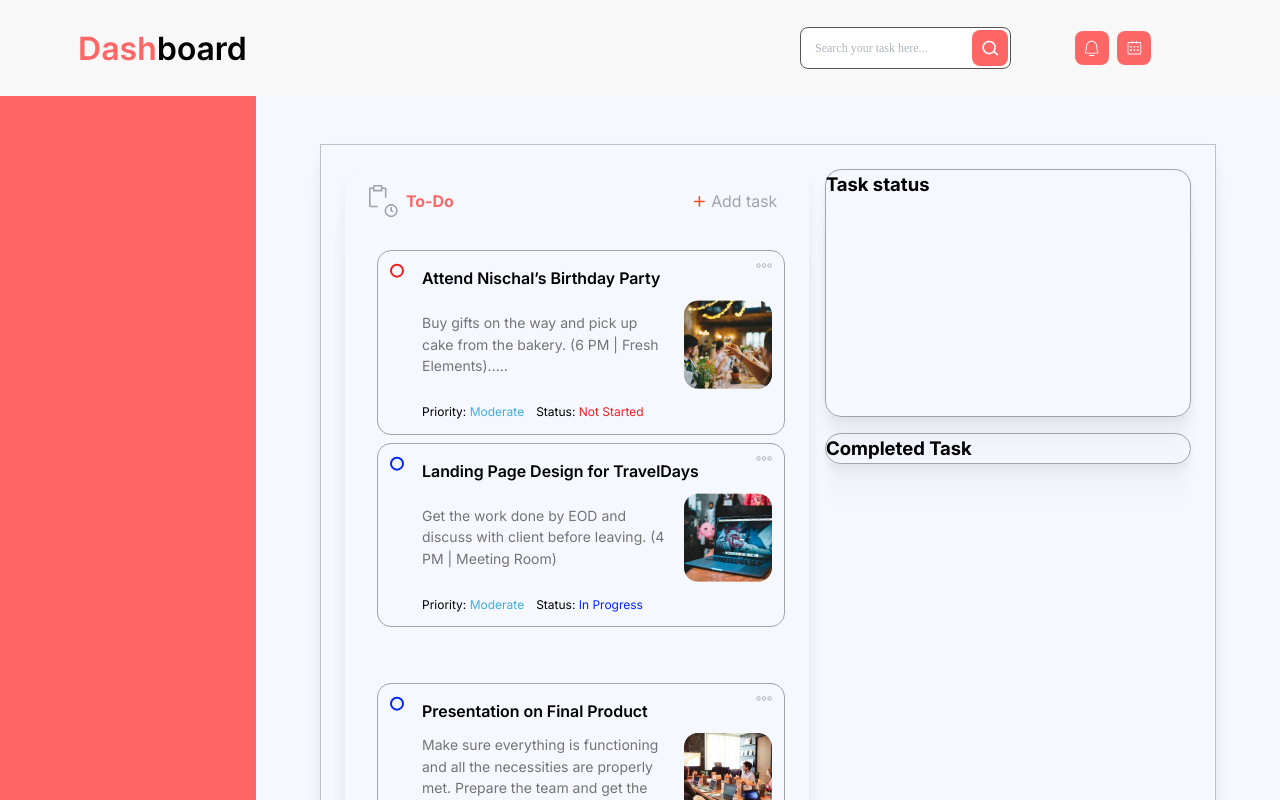
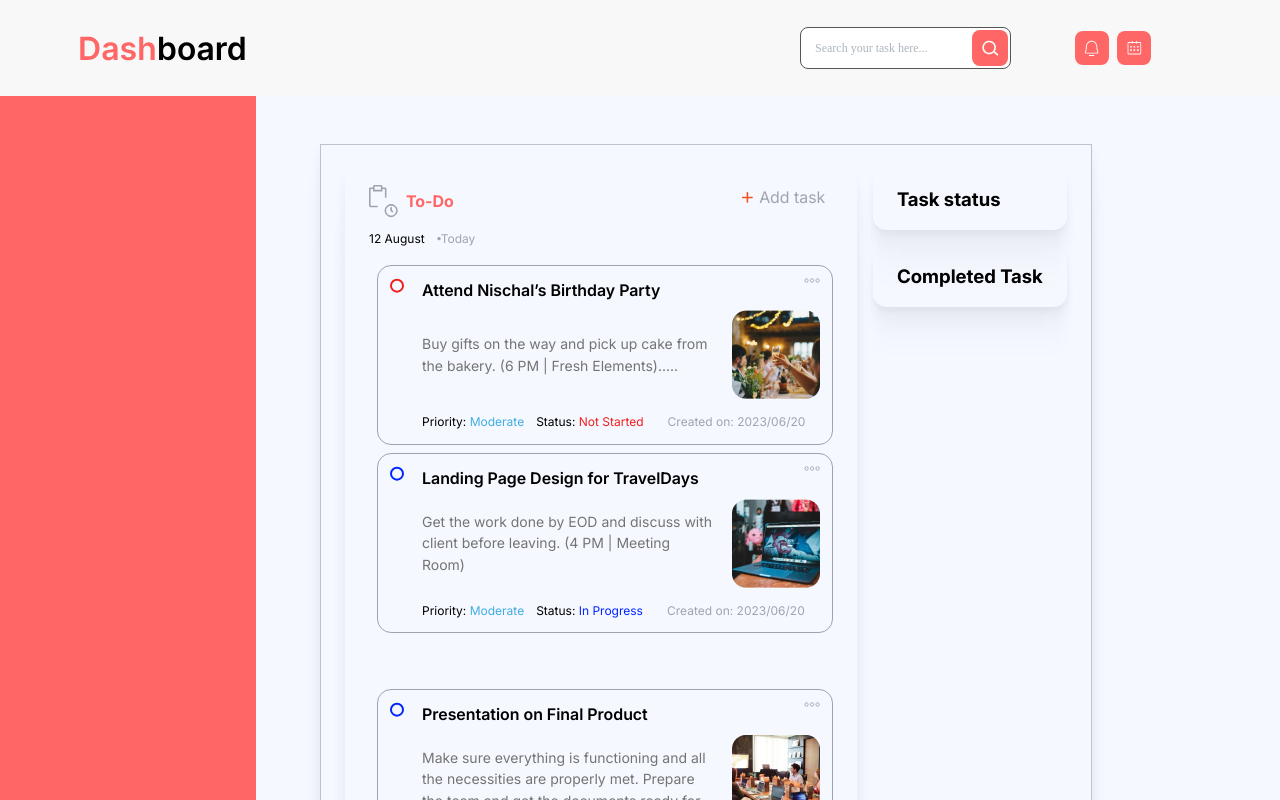
Before and after one commit to VladimirKrysin/To-Do-List, a React (Vite) app: page /dashboard in a window 1280 px wide. Shown: the top 800 px of the page. Built offline with nearby package versions, Linux system fonts and the light colour scheme; data requests are answered from the project's data file.

Commit message:
changed dashboard grid layout, added date information for tasks

```diff
--- a/db/db.json
+++ b/db/db.json
@@ -23,7 +23,7 @@
             "title": "Attend Nischal’s Birthday Party",
             "priority": "Moderate",
             "status": "Not Started",
-            "createdDate": "20/06/2023",
+            "createdDate": "2023/06/20",
             "imagePath": "/attendBirthday.png"
         },
         {
@@ -32,7 +32,7 @@
             "title": "Landing Page Design for TravelDays",
             "priority": "Moderate",
             "status": "In Progress",
-            "createdDate": "20/06/2023",
+            "createdDate": "2023/06/20",
             "imagePath": "/landingPageTask.png"
         },
         {
@@ -41,7 +41,7 @@
             "title": "Presentation on Final Product",
             "priority": "Moderate",
             "status": "In Progress",
-            "createdDate": "19/06/2023",
+            "createdDate": "2023/06/19",
             "imagePath": "/presentationTask.png"
         }
     ]
--- a/src/components/dashboard/dashboard.jsx
+++ b/src/components/dashboard/dashboard.jsx
@@ -8,9 +8,12 @@ import AddTask from "../../assets/addTask.svg?react";
 import ToDoIcon from "../../assets/ToDoIcon.svg?react";
 import { ActiveTask } from "../../ui/active-task";
 import styles from "./dashboard.module.css"
+import TodayIcon from "../../assets/todayPointer.svg?react"
+import { Flex } from "@mantine/core";
+import { useEffect, useState } from "react";
 import "../../App.css"
-import { Flex } from "@mantine/core";
-import { act, useEffect, useState } from "react";
+
+
 export const Dashboard = () => {
     const [activeTasks, setActiveTasks] = useState([]);
 
@@ -26,6 +29,7 @@ export const Dashboard = () => {
         }
         fetchTasks()
     }, [])
+    const sortedActiveTasks = activeTasks.toSorted((a, b) => new Date(b.createdDate) - new Date(a.createdDate))
     return (
         <>
             <header className={styles.header}>
@@ -46,24 +50,27 @@ export const Dashboard = () => {
                 <nav className={styles.navigation}>
                 </nav>
                 <main className={styles.mainWrapper}>
-                    <div className={styles.todosContainer}>
+                    <Flex className={styles.todosContainer}>
                         <section className={styles.active}>
-                            <Flex className={styles.activeHeader} gap="15rem">
+                            <Flex className={styles.activeHeader} gap="18rem">
                                 <Flex gap="0.5rem" justify="center" align="center">
                                     <ToDoIcon />
                                     <h4 className={styles.activeTitle}>To-Do</h4>
                                 </Flex>
-                                <Flex justify="center" align="center">
-                                    <a href="#">
-                                        <div>
+                                <a href="#" >
                                     <AddTask />
                                     <span className={styles.addText}>Add task</span>
-                                        </div>
                                 </a>
+                            </Flex>
+                            <Flex className={styles.dateContainer} gap="0.75rem">
+                                <span className={styles.todayDate}> {new Intl.DateTimeFormat("en-GB", { month: "long", day: "2-digit" }).format(new Date())}</span>
+                                <Flex justify="center" align="center">
+                                    <TodayIcon />
+                                    <span className={styles.todayText}>Today</span>
                                 </Flex>
                             </Flex>
                             <ul className={styles.activeList}>
-                                {activeTasks.map((task) => {
+                                {activeTasks.toSorted((a, b) => new Date(b.createdDate) - new Date(a.createdDate)).map((task) => {
                                     return <ActiveTask
                                         key={task.id}
                                         description={task.description}
@@ -74,16 +81,29 @@ export const Dashboard = () => {
                                         imgPath={task.imagePath}
                                     />
                                 })}
+                                {/* {activeTasks.map((task) => {
+                                    return <ActiveTask
+                                        key={task.id}
+                                        description={task.description}
+                                        title={task.title}
+                                        priority={task.priority}
+                                        status={task.status}
+                                        createdDate={task.createdDate}
+                                        imgPath={task.imagePath}
+                                    />
+                                })} */}
                             </ul>
                         </section>
+                        <Flex direction="column" gap="1rem">
                             <section className={styles.stats}>
                                 <h3>Task status</h3>
                             </section>
                             <section className={styles.completed}>
                                 <h3>Completed Task</h3>
                             </section>
-                    </div>
-                </main>
+                        </Flex>
+                    </Flex>
+                </main >
             </Flex >
             <Outlet />
         </>
--- a/src/components/dashboard/dashboard.module.css
+++ b/src/components/dashboard/dashboard.module.css
@@ -57,26 +57,19 @@
         0px 77px 31px 0px rgba(0, 0, 0, 0.01),
         0px 121px 34px 0px rgba(0, 0, 0, 0);
 
-    display: grid;
-    grid-template-areas:
-        "active stats"
-        "active completed"
-        "active completed";
-
-    grid-template-columns: 1fr 1fr;
     gap: 1rem;
     background: #F5F8FF;
 }
 
 .activeHeader {
-    width: 26rem;
+    width: 32rem
 }
 
 .active {
     padding: 1rem 1.5rem 1rem 1.5rem;
     border-radius: 0.875rem;
-    width: 29rem;
-    grid-area: active;
+    width: 32rem;
+    height: fit-content;
     background: rgba(245, 248, 255, 1);
     box-shadow: 0px 5px 11px 0px rgba(0, 0, 0, 0.04),
 
@@ -90,12 +83,25 @@
 
 }
 
+.dateContainer {
+    margin-top: 0.75rem;
+}
+
+.todayDate {
+    font-size: 0.75rem;
+}
+
+.todayText {
+    font-size: 0.75rem;
+    color: #A1A3AB
+}
+
 .activeTitle {
     color: rgba(255, 103, 103, 1);
 }
 
 .activeList {
-    margin-top: 2rem;
+    margin-top: 1rem;
     padding-left: 0.5rem;
     list-style: none;
 }
@@ -145,10 +151,15 @@
 }
 
 .itemTitle {
+    padding-left: 2rem;
+    display: block;
+    width: 23rem;
+    white-space: nowrap;
+    overflow: hidden;
+    text-overflow: ellipsis;
     color: rgba(0, 0, 0, 1);
     font-weight: 600;
     font-size: 1rem;
-    padding-left: 2rem;
 }
 
 .itemDesc {
@@ -169,8 +180,8 @@
 }
 
 .stats {
-    border: 1px solid rgba(161, 163, 171, 1);
-    border-radius: 1rem;
+    padding: 1rem 1.5rem 1rem 1.5rem;
+    border-radius: 0.875rem;
     box-shadow: 0px 3px 7px 0px rgba(0, 0, 0, 0.04),
 
         0px 13px 13px 0px rgba(0, 0, 0, 0.03),
@@ -180,14 +191,14 @@
         0px 53px 21px 0px rgba(0, 0, 0, 0.01),
 
         0px 83px 23px 0px rgba(0, 0, 0, 0);
-    grid-area: stats;
+
 
 
 }
 
 .completed {
-    border: 1px solid rgba(161, 163, 171, 1);
-    border-radius: 1rem;
+    padding: 1rem 1.5rem 1rem 1.5rem;
+    border-radius: 0.875rem;
     box-shadow: 0px 3px 6px 0px rgba(0, 0, 0, 0.04),
 
         0px 11px 11px 0px rgba(0, 0, 0, 0.03),
@@ -197,9 +208,6 @@
         0px 45px 18px 0px rgba(0, 0, 0, 0.01),
 
         0px 71px 20px 0px rgba(0, 0, 0, 0);
-
-    grid-area: completed;
-    height: fit-content;
 }
 
 .addButton {
@@ -247,3 +255,8 @@ a {
 .status {
     margin-left: 1rem;
 }
+
+.createdDateText {
+    margin-left: 1.5rem;
+    color: #A1A3AB;
+}
--- a/src/ui/active-task.jsx
+++ b/src/ui/active-task.jsx
@@ -17,12 +17,12 @@ export const ActiveTask = ({ description, title, priority, status, createdDate,
                 <button className={styles.activeMenu} >
                     <TaskMenuIcon />
                 </button>
-                <h3><a className={styles.itemTitle} href="#">{title}</a></h3>
+                <h3 title={title}><a className={styles.itemTitle} href="#">{title}</a></h3>
                 <Flex className={styles.activeDescCont} justify="center" align="center" gap="1rem">
                     <p className={styles.itemDesc}>{description}</p>
                     <img src={imgPath} alt="active task photo" />
                 </Flex>
-                <p className={styles.activeTextCont}>
+                <div className={styles.activeTextCont}>
                     <span>Priority: </span>
                     <span
                         className={clsx({
@@ -36,7 +36,8 @@ export const ActiveTask = ({ description, title, priority, status, createdDate,
                             [styles.notStarted]: status === "Not Started",
                             [styles.inProgress]: status === "In Progress"
                         })}>{status}</span>
-                </p>
+                    <span className={styles.createdDateText}>Created on: {createdDate}</span>
+                </div>
             </article>
         </li >
     )
```
Also changed, not shown: src/assets/todayPointer.svg (added). Lines whose indentation alone changed are shown as unchanged.
